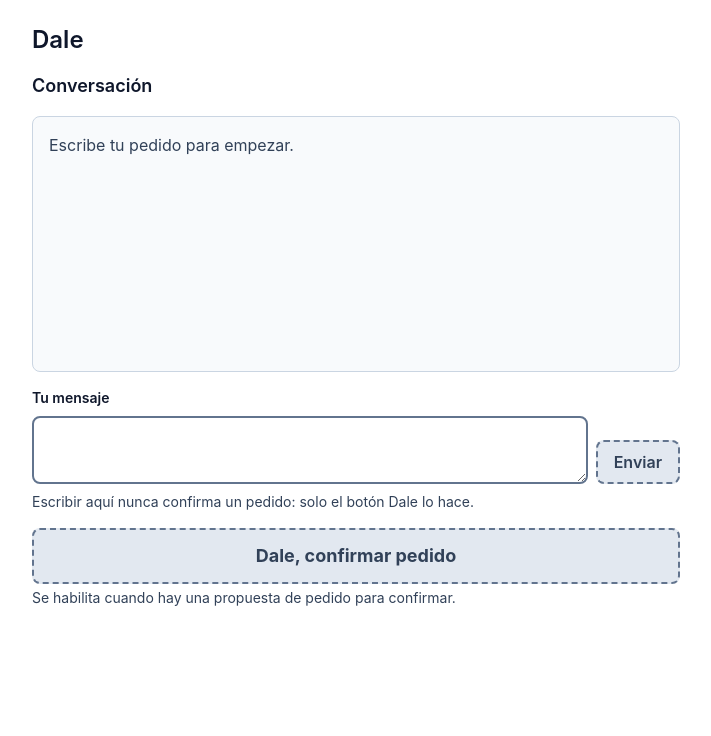
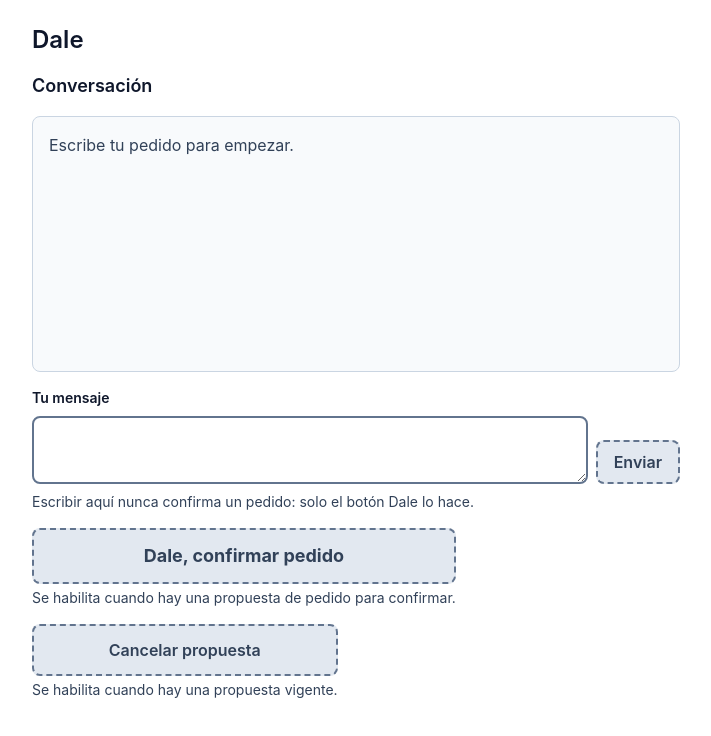
Before and after one commit to leanNunez/dale, a React (Vite) app in the folder apps/web/: page / in a window 1280 px wide. Shown: the top 736 px of the page, without its empty margins (56-767 px from the left). Built offline with nearby package versions, Linux system fonts and the light colour scheme.

Commit message:
feat(web): add the cancel control next to the Dale button

```diff
--- /dev/null
+++ b/apps/web/src/components/CancelButton.tsx
@@ -0,0 +1,30 @@
+import { useId } from "react";
+
+import { es } from "../i18n/es";
+
+interface Props {
+  /** The page's rule (`canPressDale`): the same proposal Dale would confirm is the one cancelled. */
+  enabled: boolean;
+  onCancel: () => void;
+}
+
+/** The secondary action: it discards the pending proposal so Dale can no longer confirm it. */
+export function CancelButton({ enabled, onCancel }: Props) {
+  const hintId = useId();
+  return (
+    <div className="flex flex-col gap-1">
+      <button
+        type="button"
+        disabled={!enabled}
+        aria-describedby={hintId}
+        onClick={onCancel}
+        className="rounded-lg border-2 border-slate-900 bg-white px-4 py-3 font-semibold text-slate-900 hover:bg-slate-100 focus-visible:outline-4 focus-visible:outline-offset-2 focus-visible:outline-slate-900 active:bg-slate-200 disabled:cursor-not-allowed disabled:border-dashed disabled:border-slate-500 disabled:bg-slate-200 disabled:text-slate-700"
+      >
+        {es.cancel.label}
+      </button>
+      <p id={hintId} className="text-sm text-slate-700">
+        {enabled ? es.cancel.enabledHint : es.cancel.disabledHint}
+      </p>
+    </div>
+  );
+}
--- a/apps/web/src/features/ConversationContainer.tsx
+++ b/apps/web/src/features/ConversationContainer.tsx
@@ -2,6 +2,7 @@
 // callbacks to presentational components. It decides nothing about orders; the Dale button's
 // state is `canPress`, the reducer's rule, shown as it is.
 import type { Api } from "../api/client";
+import { CancelButton } from "../components/CancelButton";
 import { ChatPane } from "../components/ChatPane";
 import { Composer } from "../components/Composer";
 import { DaleButton } from "../components/DaleButton";
@@ -31,7 +32,7 @@ function errorText(state: ConversationState): string | null {
 }
 
 export function ConversationContainer({ api }: { api?: Api }) {
-  const { state, canPress, startedAt, start, send, press } = useConversation(api);
+  const { state, canPress, startedAt, start, send, press, cancel } = useConversation(api);
   const waiting = state.inFlight !== "none";
   const error = errorText(state);
   return (
@@ -67,11 +68,15 @@ export function ConversationContainer({ api }: { api?: Api }) {
         )}
         {/* A retired conversation takes nothing more: only "start a new one" leaves this state. */}
         <Composer disabled={waiting || state.conversationGone} onSend={send} />
-        <DaleButton
-          enabled={canPress}
-          busy={waiting && state.pendingProposalId !== null}
-          onPress={press}
-        />
+        <div className="flex flex-wrap items-start gap-4">
+          <DaleButton
+            enabled={canPress}
+            busy={waiting && state.pendingProposalId !== null}
+            onPress={press}
+          />
+          {/* Cancel and Dale share one rule: the proposal one can reach, the other can discard. */}
+          <CancelButton enabled={canPress} onCancel={cancel} />
+        </div>
       </div>
     </section>
   );
--- a/apps/web/src/i18n/es.ts
+++ b/apps/web/src/i18n/es.ts
@@ -17,6 +17,11 @@ export const es = {
     disabledHint: "Se habilita cuando hay una propuesta de pedido para confirmar.",
     enabledHint: "Confirma la propuesta vigente, tal como se muestra.",
     busyHint: "Esperando la respuesta: el botón vuelve cuando llegue.",
+  },
+  cancel: {
+    label: "Cancelar propuesta",
+    disabledHint: "Se habilita cuando hay una propuesta vigente.",
+    enabledHint: "Descarta la propuesta vigente: después ya no se puede confirmar.",
   },
   summary: {
     title: "Propuesta de pedido",
```
Also changed, not shown: 2 other files (tests, documents, lock files or other folders).
